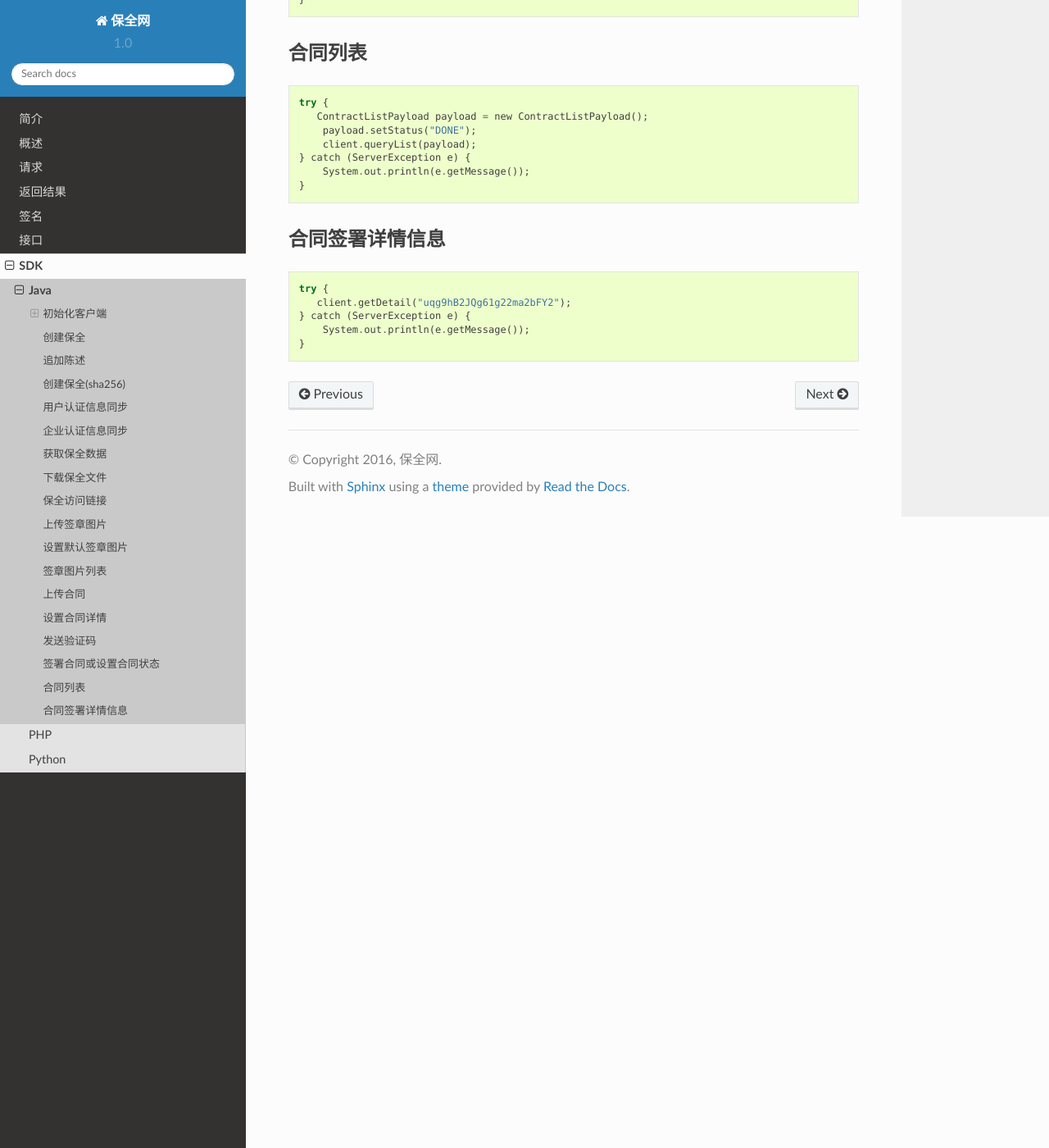
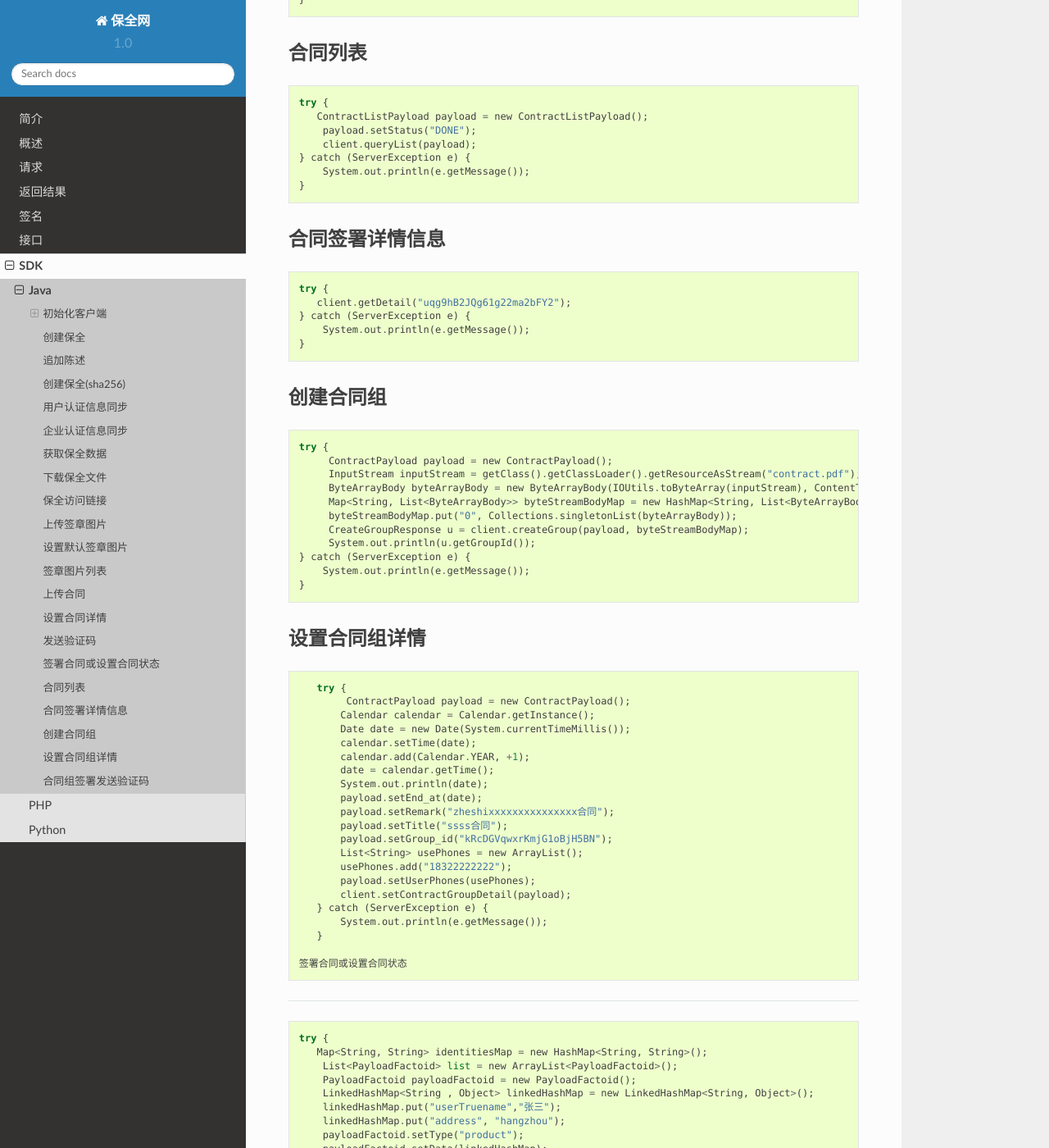
Before and after one commit to baoquan-hq/readthedocs, a Sphinx documentation site: the page built from docs/java.rst, in a window 1280 px wide and 1400 px high, scrolled down 7112 px. Shown: the whole window at 82% size. Built offline with Sphinx 7.4.7 and the Read the Docs theme 2.0.0, drawn with Linux system fonts in a browser that asks for light colours; some of the changed text lies outside the part shown.

Commit message:
add e contract group

```diff
--- a/docs/java.rst
+++ b/docs/java.rst
@@ -417,3 +417,78 @@ getAttestation有两个参数，第1个参数ano是保全号，第二个参数fi
     } catch (ServerException e) {
         System.out.println(e.getMessage());
     }
+
+创建合同组
+------------------
+
+::
+
+    try {
+         ContractPayload payload = new ContractPayload();
+         InputStream inputStream = getClass().getClassLoader().getResourceAsStream("contract.pdf");
+         ByteArrayBody byteArrayBody = new ByteArrayBody(IOUtils.toByteArray(inputStream), ContentType.DEFAULT_BINARY, "contract.pdf");
+         Map<String, List<ByteArrayBody>> byteStreamBodyMap = new HashMap<String, List<ByteArrayBody>>();
+         byteStreamBodyMap.put("0", Collections.singletonList(byteArrayBody));
+         CreateGroupResponse u = client.createGroup(payload, byteStreamBodyMap);
+         System.out.println(u.getGroupId());
+    } catch (ServerException e) {
+        System.out.println(e.getMessage());
+    }
+
+设置合同组详情
+------------------
+
+::
+
+    try {
+         ContractPayload payload = new ContractPayload();
+        Calendar calendar = Calendar.getInstance();
+        Date date = new Date(System.currentTimeMillis());
+        calendar.setTime(date);
+        calendar.add(Calendar.YEAR, +1);
+        date = calendar.getTime();
+        System.out.println(date);
+        payload.setEnd_at(date);
+	payload.setRemark("zheshixxxxxxxxxxxxxxx合同");
+        payload.setTitle("ssss合同");
+        payload.setGroup_id("kRcDGVqwxrKmjG1oBjH5BN");
+        List<String> usePhones = new ArrayList();
+        usePhones.add("18322222222");
+        payload.setUserPhones(usePhones);
+        client.setContractGroupDetail(payload);
+    } catch (ServerException e) {
+        System.out.println(e.getMessage());
+    }
+
+ 签署合同或设置合同状态
+------------------
+
+::
+
+    try {
+       Map<String, String> identitiesMap = new HashMap<String, String>();
+        List<PayloadFactoid> list = new ArrayList<PayloadFactoid>();
+        PayloadFactoid payloadFactoid = new PayloadFactoid();
+        LinkedHashMap<String , Object> linkedHashMap = new LinkedHashMap<String, Object>();
+        linkedHashMap.put("userTruename","张三");
+        linkedHashMap.put("address", "hangzhou");
+        payloadFactoid.setType("product");
+        payloadFactoid.setData(linkedHashMap);
+        list.add(payloadFactoid);
+        identitiesMap.put("MO","15611111111");
+        identitiesMap.put("ID", "430426198401361452");
+        client.setContractGroupStatus("kRcDGVqwxrKmjG1oBjH5BN", "18311111111", "3986", "DONE", "4", "400", "550","_priv_template_2", identitiesMap, list,false,null,null);
+    } catch (ServerException e) {
+        System.out.println(e.getMessage());
+    }
+
+合同组签署发送验证码
+------------------
+
+::
+
+    try {
+          client.sendVerifyCodeForGroup("kRcDGVqwxrKmjG1oBjH5BN", "18311111111");
+    } catch (ServerException e) {
+        System.out.println(e.getMessage());
+    }
```
